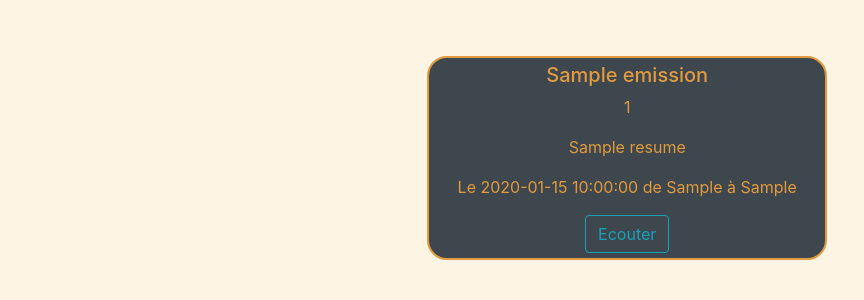
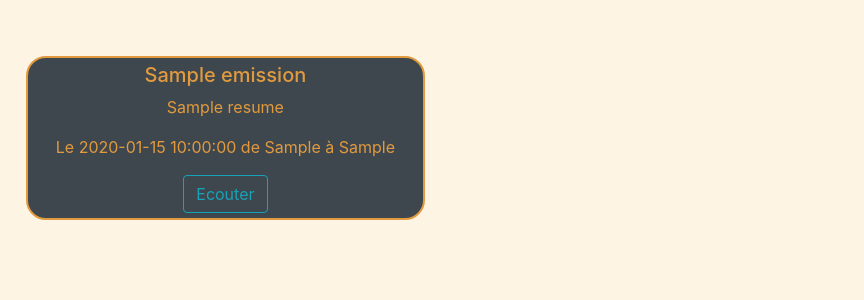
Before and after one commit to thebas57/netRadio, a PHP site: the page made by auditeur/src/views/Emissions.html.twig in a window 1280 px wide. Shown: the part 100-400 px from the top of the page, without its empty margins (0-864 px from the left). Run offline with PHP 8.4, Linux system fonts and the light colour scheme; the template is opened without the code that fills it: most values are stand-ins (such as "Sample title", 1, 10 or a date in 2020); data that the repository does not hold is empty; a stand-in replaces the project's code that opens the database connection; style sheets or scripts are compiled from the project's sources; some libraries are stand-ins or nearby versions.

Commit message:
Div des émissions + début de la fonction d'insertion en bdd

```diff
--- a/auditeur/public/style/scss/Emission.scss
+++ b/auditeur/public/style/scss/Emission.scss
@@ -1,5 +1,11 @@
 body{
   background-color: #FEF4E4;
+}
+
+#ecoute{
+  display: none;
+  padding: 10px;
+  margin-top: 2vh;
 }
 
 #conteneur-emission{
@@ -7,21 +13,38 @@ body{
   margin-left: 2vw;
   margin-right: 2vw;
   margin-bottom: 5vh;
-  display: flex;
-  flex-wrap: wrap;
-  align-items: center;
-  justify-content: center;
+  display: grid;
+  grid-template-columns: repeat(4,1fr);
+  grid-gap: 15px;
+  grid-auto-rows: auto;
+
+  @media screen and (max-width: 1300px) {
+    grid-template-columns: repeat(3,1fr);
+  }
+
+  @media screen and (max-width: 900px){
+    grid-template-columns: repeat(2,1fr);
+  }
+
+  @media screen and (max-width: 400px){
+    grid-template-columns: repeat(1,1fr);
+  }
+  //flex-wrap: wrap;
+  //align-items: center;
+  //justify-content: center;
 
   .emission {
-    min-width: 400px;
+    min-width:auto;
+    height: auto;
     border-width: 2px;
     border-radius: 20px;
     border-color: #e19a3e;
     border-style: solid;
     padding: 5px;
-    margin-right: 2vw;
+    //margin-right: 2vw;
     margin-top: 2vh;
     text-align: center;
+
 
     color: #e19a3e;
     background-color: lighten(#343a40,5%);
--- a/auditeur/src/views/Emissions.html.twig
+++ b/auditeur/src/views/Emissions.html.twig
@@ -2,16 +2,19 @@
 
 {% set root = base_url() %}
 
-{% block body %}
+{% block head %}
+    {{ parent() }}
     <script src="{{ root }}/public/js/Emission.js"></script>
     <link rel="stylesheet" href="{{ root }}/public/style/css/Emission.css">
+{% endblock %}
+
+{% block body %}
     {{ parent() }}
 
     <div id="conteneur-emission">
         {% for emission in emissions %}
             <div class="emission">
                 <h5>{{ emission.titre }}</h5>
-                <p>{{ emission.emission_id }}</p>
                 <p>{{ emission.resume }}</p>
                 {% if (emission.creneau_id is not null) %}
 
```
